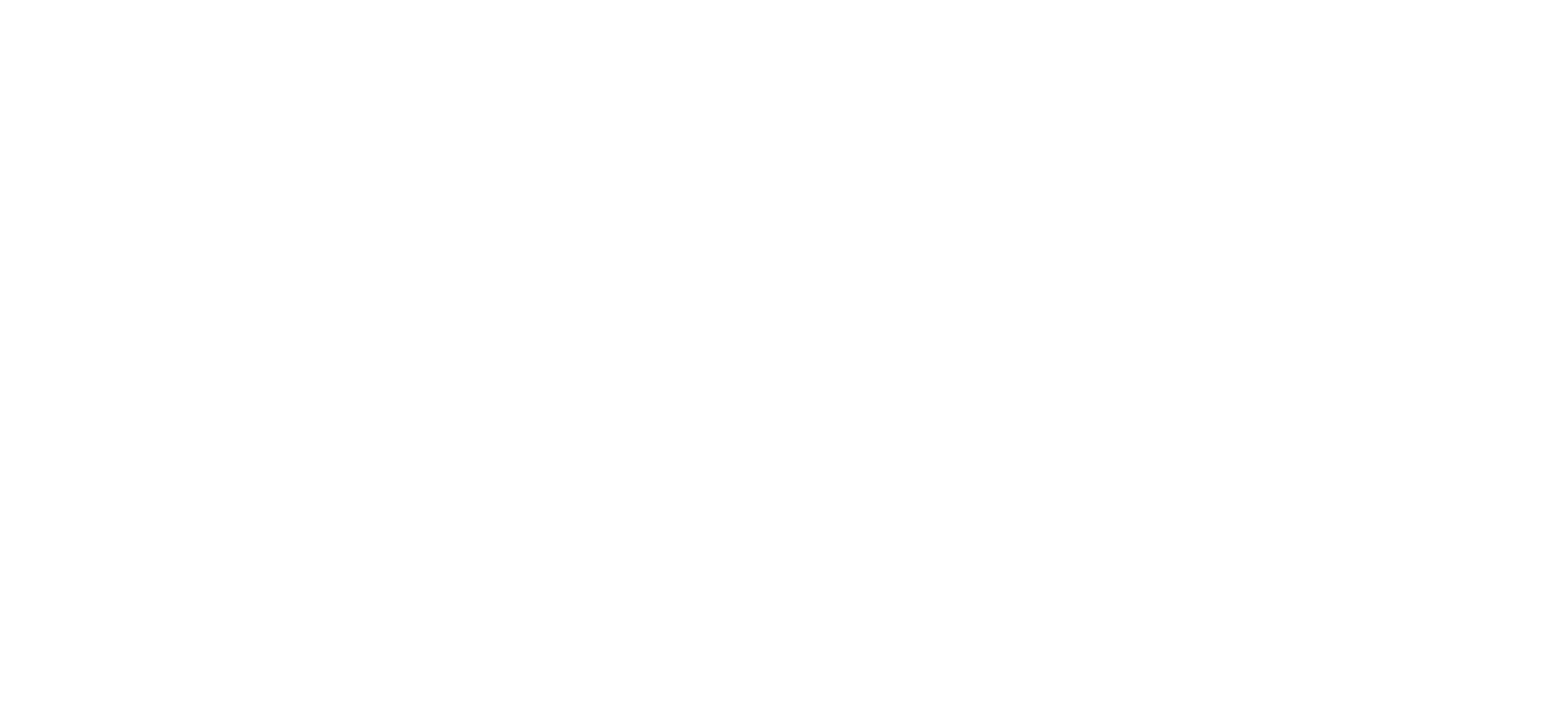
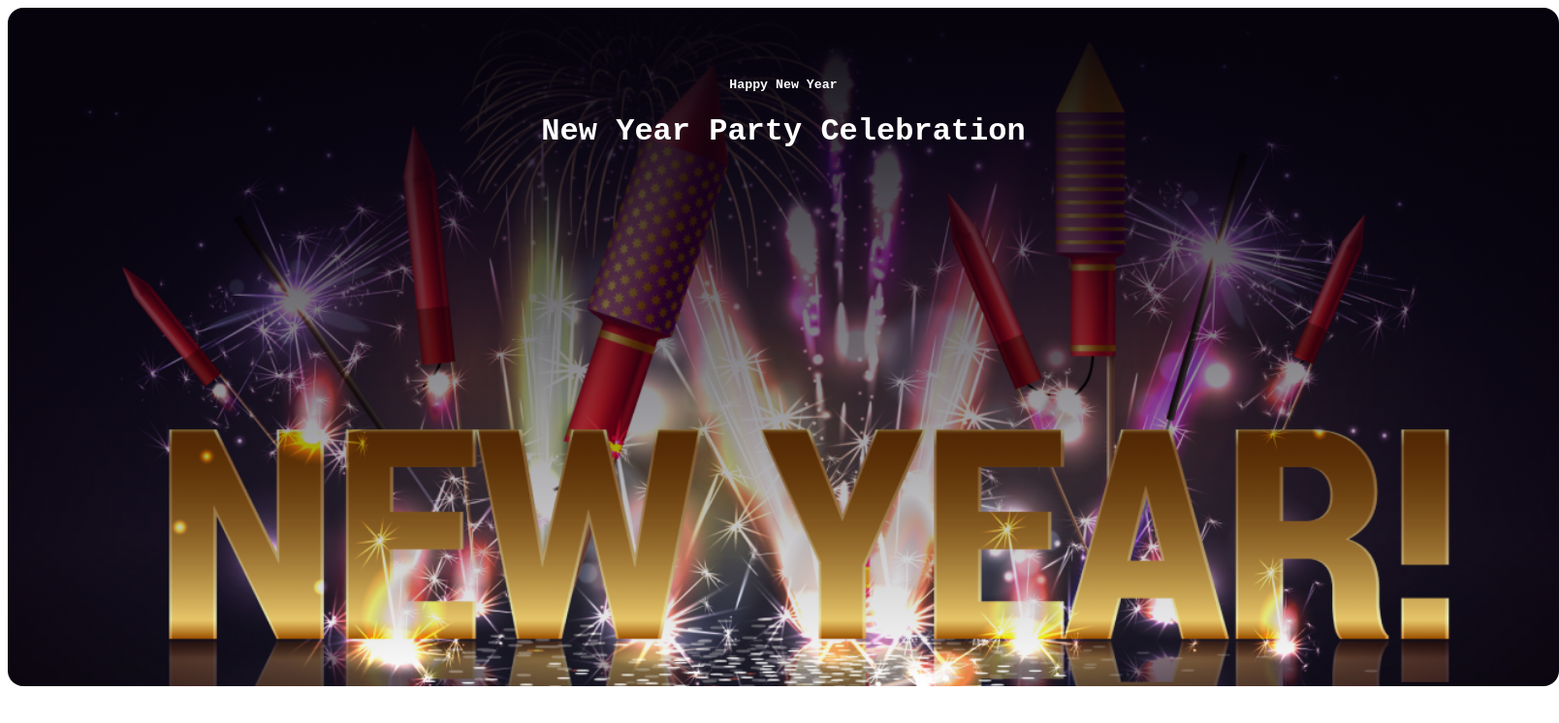
Before and after one commit to SimtanaIslam/Assigment-Number-One, a plain HTML site: page index.html in a window 1280 px wide. Shown: the whole page at 97% size, 1608 px wide, since content can reach past the window. Drawn offline with Linux system fonts and the light colour scheme.

Commit message:
add banner

```diff
--- a/index.html
+++ b/index.html
@@ -4,8 +4,22 @@
     <meta charset="UTF-8">
     <meta name="viewport" content="width=device-width, initial-scale=1.0">
     <title>My First Assignment</title>
+    <link rel="stylesheet" href="style.css/assignment.css">
 </head>
 <body>
+    <header>
+         <div class="Banner-Profile">
+           <div class="Banner">
+            <h5 class="first">Happy New Year</h5>
+            <h1 class="second">New Year Party Celebration</h1>
+           </div>
+         </div>
+    </header>
+    <main>
 
+    </main>
+    <footer>
+
+    </footer>
 </body>
 </html>
--- /dev/null
+++ b/style.css/assignment.css
@@ -0,0 +1,20 @@
+.Banner-Profile{
+    width: 1320px;
+height: 600px;
+    background-size: cover;
+    padding: 50px 140px;
+    border-radius: 16px;
+   text-align: center;
+   font-family: 'Courier New', Courier, monospace;
+   background-color: black;
+
+   background-image:  linear-gradient(180.00deg, rgb(6, 3, 12),rgba(7, 2, 17, 0) 100%), url('../resources/Banner\ Image.png');
+}
+.Banner{
+    margin-bottom: 0;
+
+}
+.first, .second{
+    z-index: 5;
+    color: white;
+}
```
